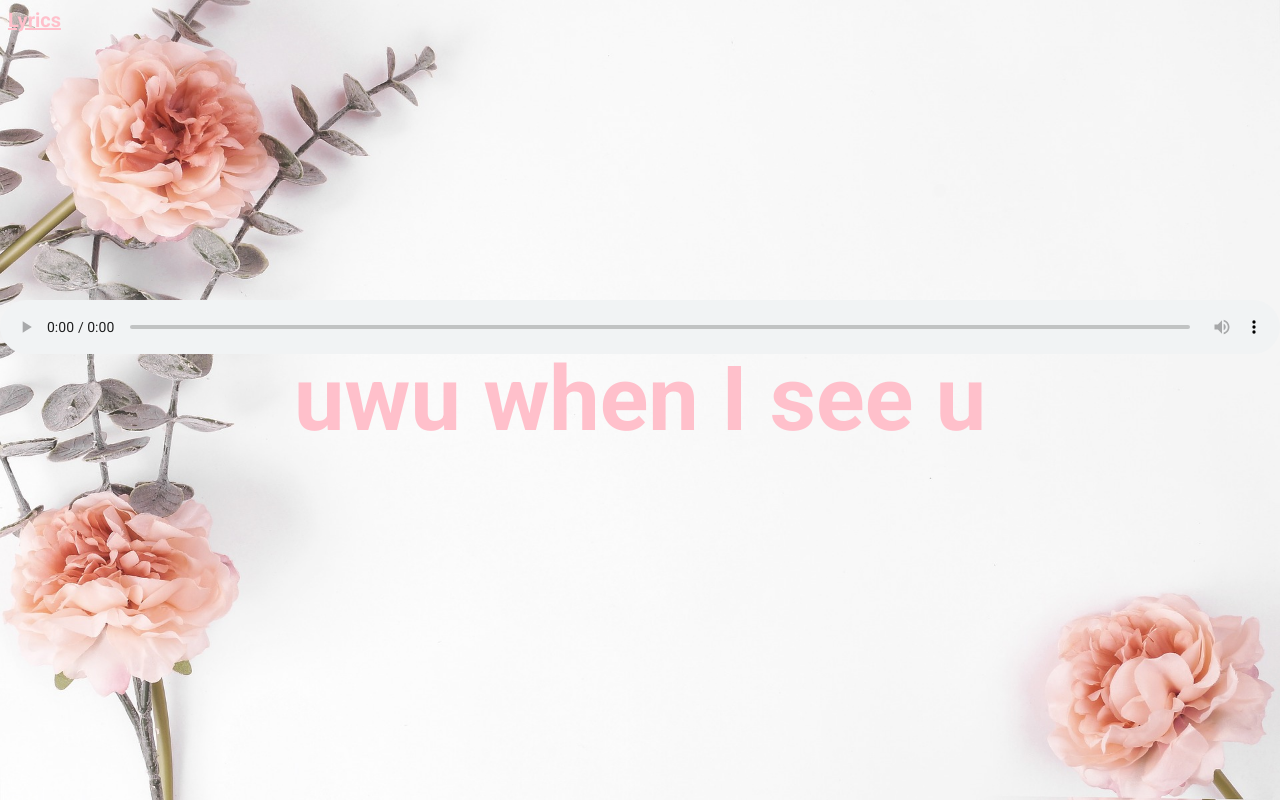
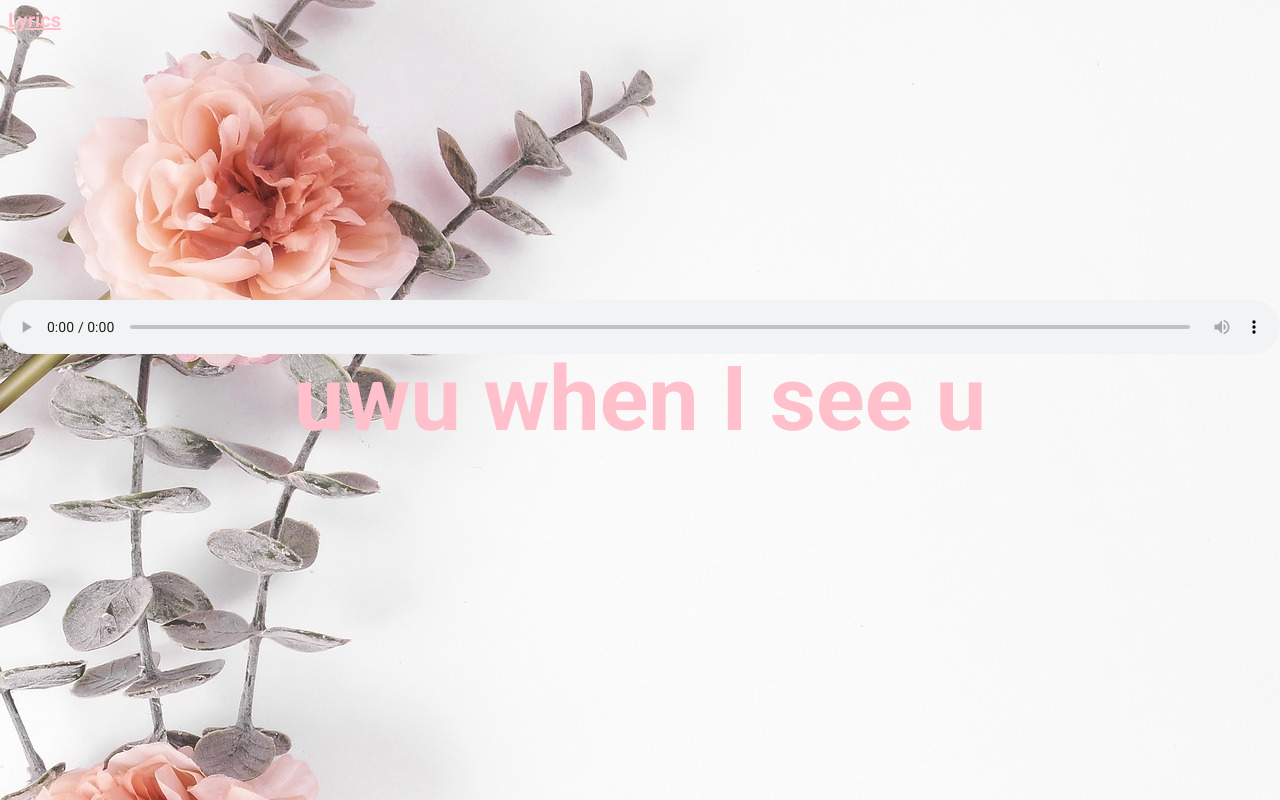
Before and after one commit to 0x108/0x108.github.io, a plain HTML site: page index.html in a window 1280 px wide. Drawn offline with Linux system fonts and the light colour scheme.

Commit message:
Update index.html

```diff
--- a/index.html
+++ b/index.html
@@ -6,7 +6,7 @@
 
   <style>
      body{
-          background-size: 100% 100%;
+        //  background-size: 100% 100%;
      }
     p{
       color:white;
@@ -21,7 +21,7 @@
     width:100%;
       color: pink;
       font-size:90px;
-      background-size:cover;
+  //    background-size:cover;
     }
       h2{
          color: pink;
@@ -41,7 +41,7 @@
     width:100%;
       color: pink;
       font-size:90px;
-      background-size:cover;
+   //   background-size:cover;
     }
 
 /* div {
```
